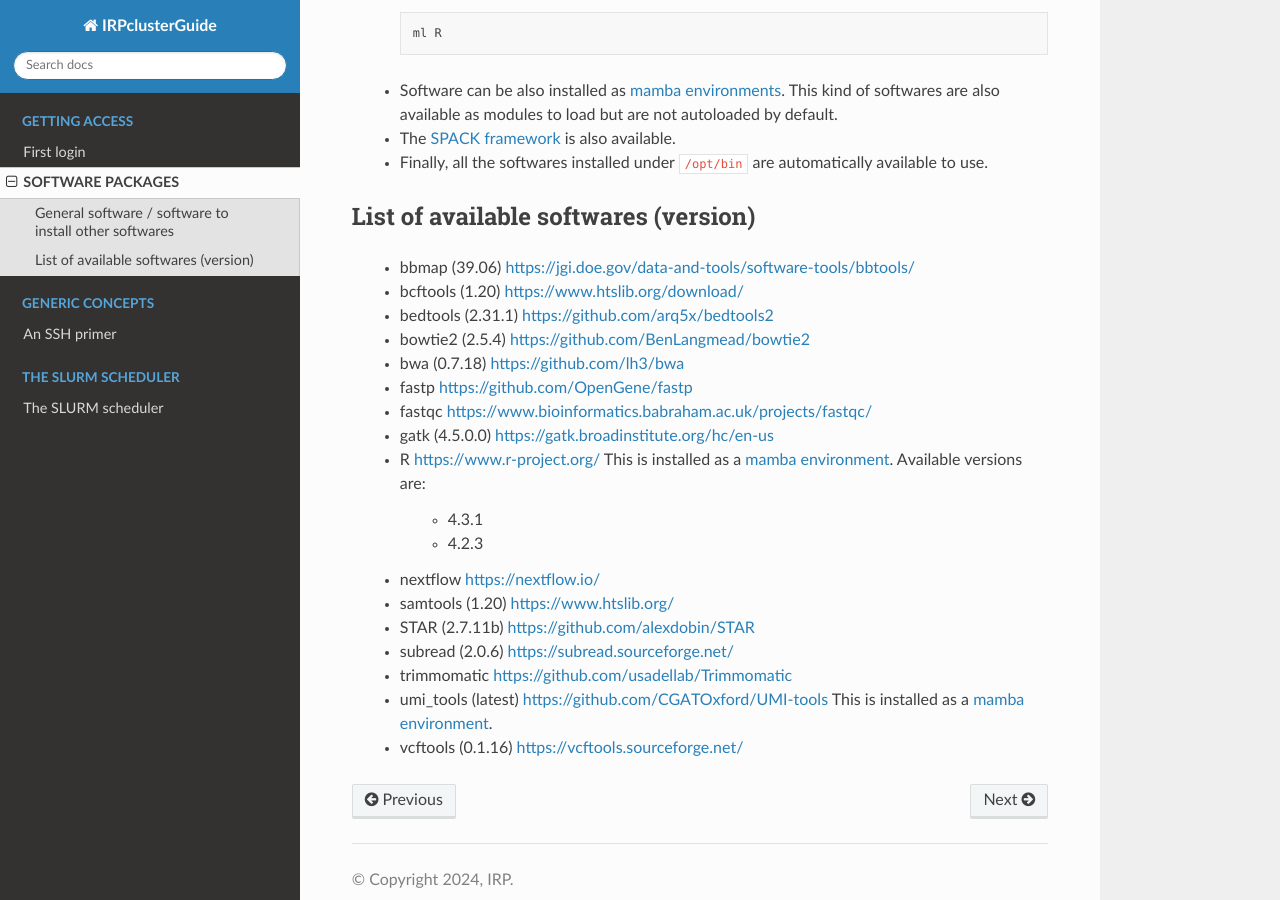
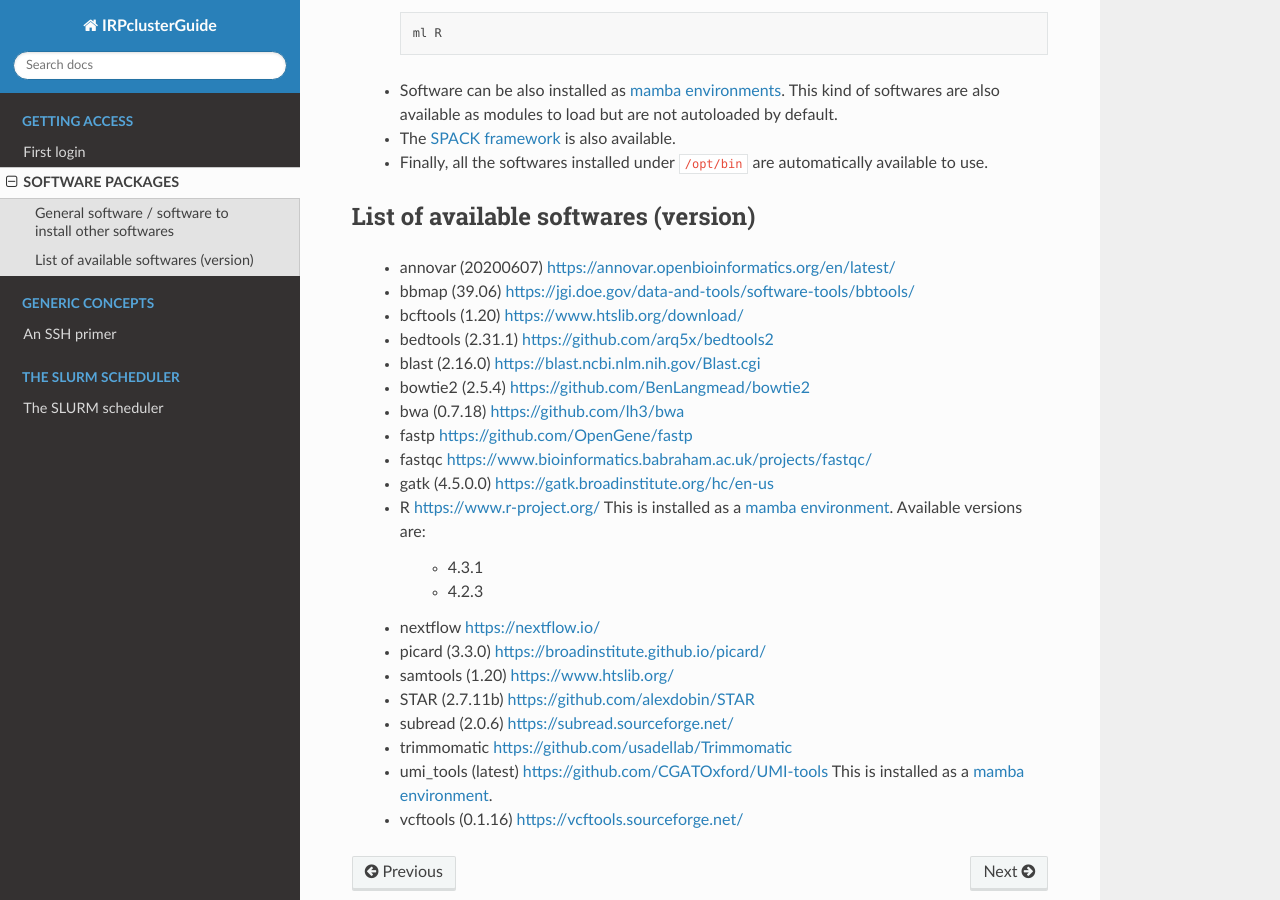
Before and after one commit to pemazzon/IRPclusterGuide, a Sphinx documentation site: the page built from docs/source/software_list.rst, in a window 1280 px wide and 900 px high, scrolled down 668 px. Built offline with Sphinx 7.4.7 and the Read the Docs theme 3.1.0, drawn with Linux system fonts in a browser that asks for light colours.

Commit message:
updated software list

```diff
--- a/docs/source/software_list.rst
+++ b/docs/source/software_list.rst
@@ -41,9 +41,11 @@ final user through an `environment module <https://modules.readthedocs.io/en/lat
 List of available softwares (version)
 *************************************
 
+  * annovar (20200607)  `<https://annovar.openbioinformatics.org/en/latest/>`_
   * bbmap (39.06)  `<https://jgi.doe.gov/data-and-tools/software-tools/bbtools/>`_
   * bcftools (1.20)  `<https://www.htslib.org/download/>`_
   * bedtools (2.31.1)  `<https://github.com/arq5x/bedtools2>`_
+  * blast (2.16.0)  `<https://blast.ncbi.nlm.nih.gov/Blast.cgi>`_
   * bowtie2 (2.5.4)  `<https://github.com/BenLangmead/bowtie2>`_
   * bwa (0.7.18)  `<https://github.com/lh3/bwa>`_
   * fastp  `<https://github.com/OpenGene/fastp>`_
@@ -55,6 +57,7 @@ List of available softwares (version)
      * 4.2.3
 
   * nextflow  `<https://nextflow.io/>`_
+  * picard (3.3.0)  `<https://broadinstitute.github.io/picard/>`_
   * samtools (1.20)  `<https://www.htslib.org/>`_
   * STAR (2.7.11b)  `<https://github.com/alexdobin/STAR>`_
   * subread (2.0.6)  `<https://subread.sourceforge.net/>`_
```
